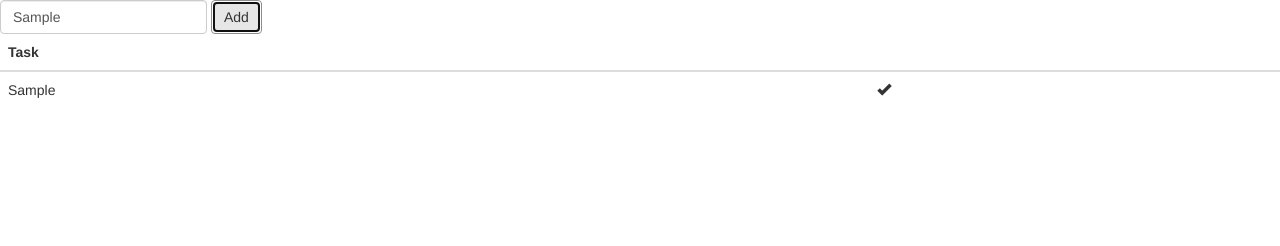
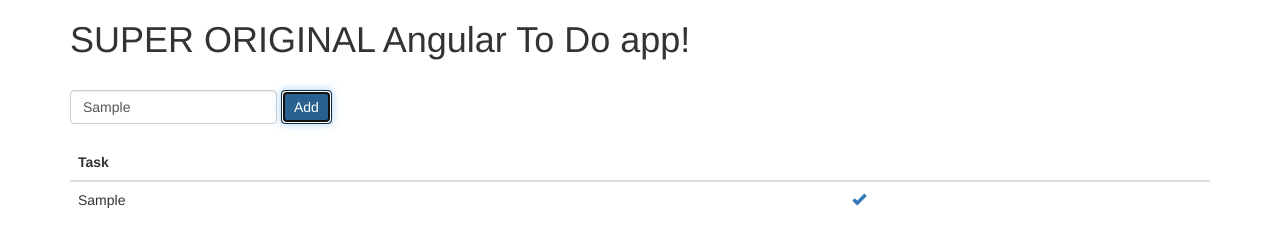
Before and after one commit to rafaelaudy/ToDoLabApp, a website: page index.html in a window 1280 px wide. Both pictures are taken after typing "Sample" into the empty fields and a click on the button "Add". Drawn offline with nearby package versions, Linux system fonts and the light colour scheme.

Commit message:
Improving style with bootstrap classes

```diff
--- a/index.html
+++ b/index.html
@@ -1,23 +1,33 @@
 <!doctype html>
-
-<html>
+<!DOCTYPE html>
+<html lang="en">
 
 <head>
-    <title>The HTML5 Herald</title>
+    <meta charset="utf-8">
+    <meta http-equiv="X-UA-Compatible" content="IE=edge">
+    <meta name="viewport" content="width=device-width, initial-scale=1">
+
+    <title>Angular To Do App!</title>
+
     <script src="bower_components/angular/angular.js"></script>
     <link rel="stylesheet" href="bower_components/bootstrap/dist/css/bootstrap.min.css">
 </head>
 
 <body ng-app="AngularToDoApp">
+
+    <div class="container">
+        <div class="starter-template">
+            <h1>SUPER ORIGINAL Angular To Do app!</h1>
             <div ng-controller="ToDoController">
+                <br>
                 <form class="form-inline">
                     <div class="form-group">
-                <input type="text" ng-model="taskName" class="form-control" placeholder="Add a to do:">
+                        <input type="text" class="form-control" ng-model="taskName" placeholder="Add a to do:">
                     </div>
-            <button type="submit" ng-click="addTask(taskName)" class="btn btn-default">Add</button>
-
+                    <button type="submit" ng-click="addTask(taskName)" class="form-control btn btn-primary">Add</button>
                 </form>
-
+                <br>
+                <div class="form-group">
                     <table class="table" ng-if="tasks.length > 0">
                         <thead>
                             <tr>
@@ -30,12 +40,12 @@
                                 <td ng-if="!task.done">{{task.name}}</td>
                                 <td ng-if="task.done"><del>{{task.name}}</del></td>
                                 <td>
-                        <span ng-click="changeTaskStatus(task)"
-                            class="glyphicon glyphicon-{{task.done ? 'remove' : 'ok'}}"></span>
+                                    <span ng-click="changeTaskStatus(task)" class="text-primary glyphicon glyphicon-{{task.done ? 'remove' : 'ok'}}"></span>
                                 </td>
                             </tr>
                         </tbody>
                     </table>
+                </div>
             </div>
 
             <script>
@@ -53,6 +63,11 @@
                 };
             }]);
             </script>
+        </div>
+
+    </div>
+
+
 </body>
 
 </html>
```
Lines whose indentation alone changed are shown as unchanged.
